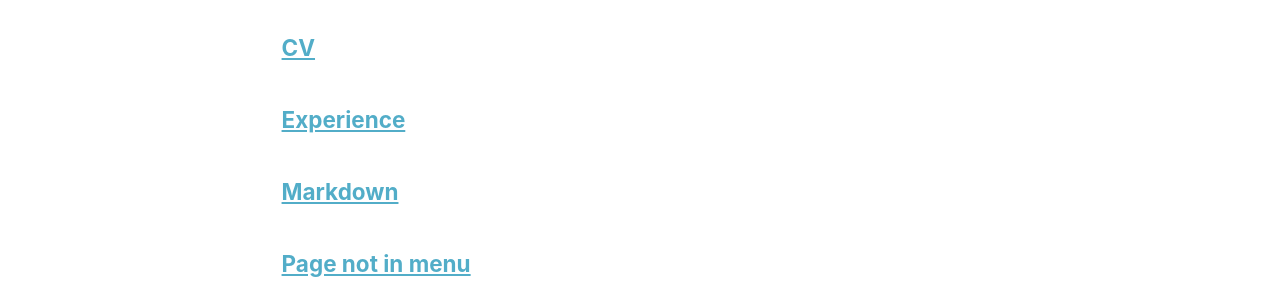
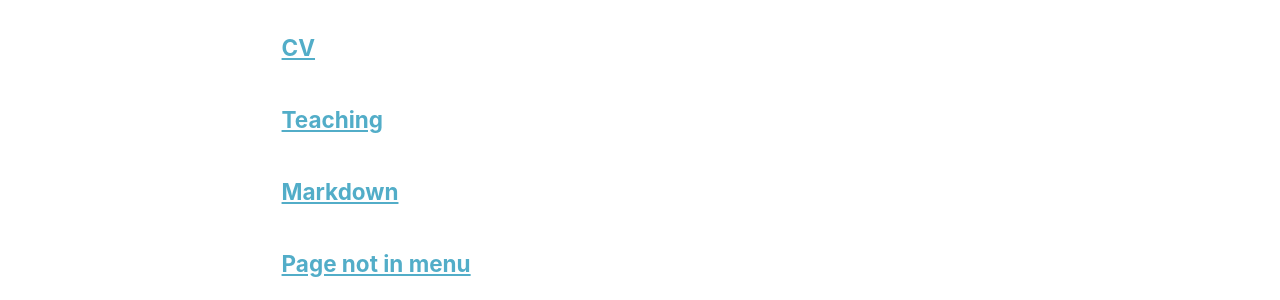
Before and after one commit to doyoundo/doyoundo.github.io, a Jekyll site: the page built from _pages/page-archive.html, in a window 1280 px wide and 900 px high, scrolled down 351 px. Shown: the part 154-454 px from the top of the window. Built offline with Jekyll 4.4.1, drawn with Linux system fonts in a browser that asks for light colours.

Commit message:
Update experience.html

```diff
--- a/_pages/experience.html
+++ b/_pages/experience.html
@@ -1,12 +1,12 @@
 ---
 layout: archive
-title: "Experience"
-permalink: /experience/
+title: "Teaching"
+permalink: /teaching/
 author_profile: true
 ---
 
 {% include base_path %}
 
-{% for post in site.experience reversed %}
+{% for post in site.teaching reversed %}
   {% include archive-single.html %}
 {% endfor %}
```
